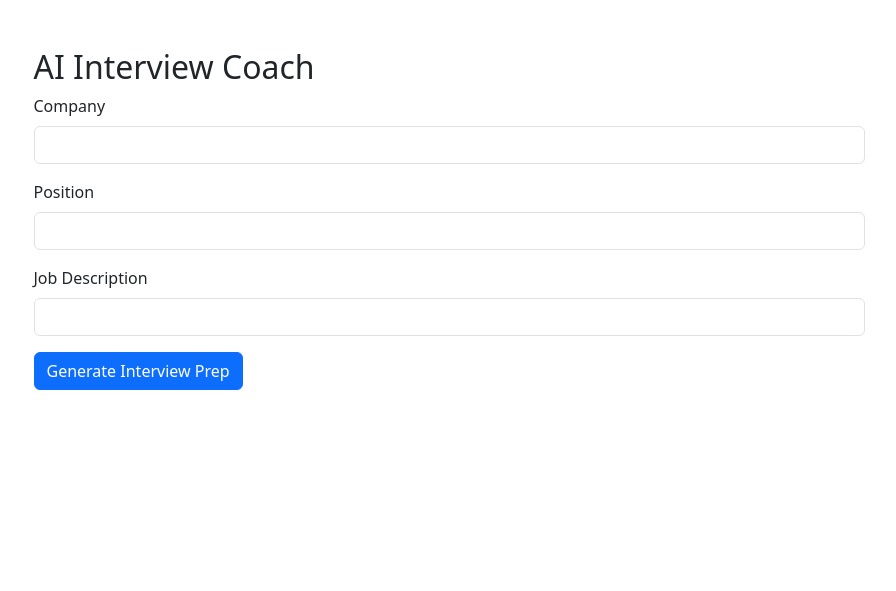
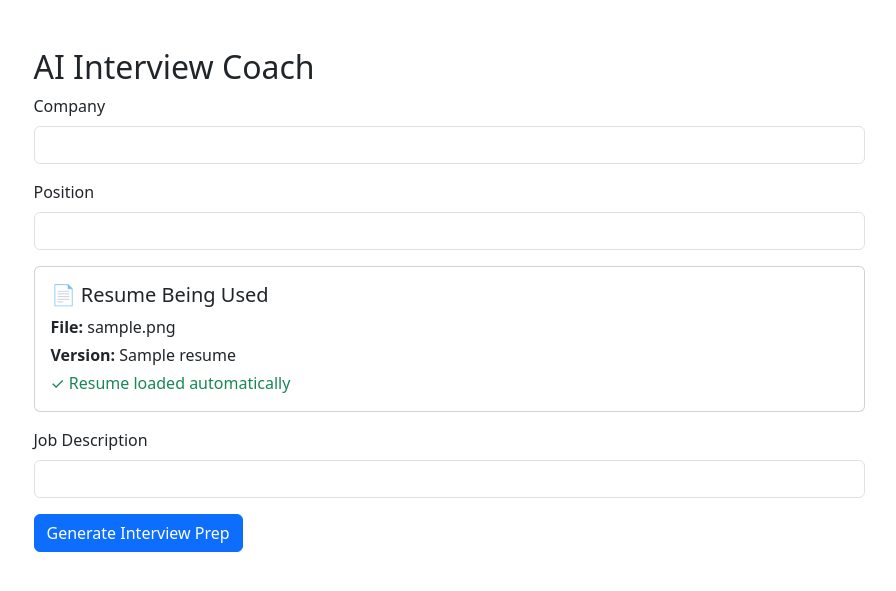
Before and after one commit to OloaneShark/get-a-job, a Flask app: page /ai/interview-coach in a window 1280 px wide. Shown: the part 47-638 px from the top of the page, without its empty margins (191-1087 px from the left). Run offline with Flask 3, Linux system fonts and the light colour scheme; a user stored in the database is signed in; tables that the repository leaves empty hold one stand-in row (values such as "Sample post"); parts of the project's set-up code (start-up, migrations or seed data) failed here and were passed over; some libraries are stand-ins or nearby versions.

Commit message:
Integrate uploaded resumes across AI workflows

```diff
--- a/app.py
+++ b/app.py
@@ -682,16 +682,22 @@ def interview_prep():
 @login_required
 def ai_interview_coach():
     form = AIInterviewCoachForm()
+    latest_resume = get_latest_resume_for_user(current_user.id)
 
     interview_prep = None
     manual_prompt = None
+
+    if not latest_resume or not latest_resume.extracted_text:
+        flash("Upload a resume before generating interview prep.", "warning")
+        return redirect(url_for("upload_resume"))
 
     if form.validate_on_submit():
         try:
             interview_prep = generate_interview_coach(
                 form.company.data,
                 form.position.data,
-                form.job_description.data
+                form.job_description.data,
+                latest_resume.extracted_text
             )
 
             log_action(current_user.id, "Generated AI interview prep")
@@ -700,7 +706,8 @@ def ai_interview_coach():
             manual_prompt = build_interview_coach_prompt(
                 form.company.data,
                 form.position.data,
-                form.job_description.data
+                form.job_description.data,
+                latest_resume.extracted_text
             )
 
             flash(
@@ -714,7 +721,8 @@ def ai_interview_coach():
         "ai_interview_coach.html",
         form=form,
         interview_prep=interview_prep,
-        manual_prompt=manual_prompt
+        manual_prompt=manual_prompt,
+        latest_resume=latest_resume
     )
 
 
@@ -728,6 +736,8 @@ def application_ai_interview_coach(application_id):
         return redirect(url_for("dashboard"))
 
     form = AIInterviewCoachForm()
+    latest_resume = get_latest_resume_for_user(current_user.id)
+
     interview_prep = None
     manual_prompt = None
 
@@ -740,12 +750,17 @@ def application_ai_interview_coach(application_id):
             else ""
         )
 
+    if not latest_resume or not latest_resume.extracted_text:
+        flash("Upload a resume before generating interview prep.", "warning")
+        return redirect(url_for("upload_resume"))
+
     if form.validate_on_submit():
         try:
-            interview_prep = generate_interview_prep(
+            interview_prep = generate_interview_coach(
                 form.company.data,
                 form.position.data,
-                form.job_description.data
+                form.job_description.data,
+                latest_resume.extracted_text
             )
 
             log_action(
@@ -757,7 +772,8 @@ def application_ai_interview_coach(application_id):
             manual_prompt = build_interview_coach_prompt(
                 form.company.data,
                 form.position.data,
-                form.job_description.data
+                form.job_description.data,
+                latest_resume.extracted_text
             )
 
             flash(
@@ -765,13 +781,14 @@ def application_ai_interview_coach(application_id):
                 "warning"
             )
 
-            print (e)
+            print(e)
 
     return render_template(
         "ai_interview_coach.html",
         form=form,
         interview_prep=interview_prep,
-        manual_prompt=manual_prompt
+        manual_prompt=manual_prompt,
+        latest_resume=latest_resume
     )
 
 
--- a/services/ai_interview_services.py
+++ b/services/ai_interview_services.py
@@ -6,7 +6,7 @@ def get_client():
     return OpenAI()
 
 
-def generate_interview_coach(company, position, job_description):
+def generate_interview_coach(company, position, job_description, resume_text=""):
     prompt = f"""
 You are an experienced technical interviewer and security engineering hiring manager.
 
@@ -15,6 +15,9 @@ Company:
 
 Position:
 {position}
+
+Candidate Resume:
+{resume_text}
 
 Job Description:
 {job_description}
--- a/services/manual_prompt_service.py
+++ b/services/manual_prompt_service.py
@@ -23,7 +23,7 @@ Respond in clear markdown.
 """
 
 
-def build_cover_letter_prompt(company, position, resume_text, job_description):
+def build_interview_coach_prompt(company, position, job_description, resume_text=""):
     return f"""
 You are a professional career coach and technical recruiter.
 
--- a/templates/ai_interview_coach.html
+++ b/templates/ai_interview_coach.html
@@ -21,6 +21,30 @@
             <div class="mb-3">
                 {{ form.position.label(class="form-label") }}
                 {{ form.position(class="form-control") }}
+            </div>
+
+            <div class="card mb-3">
+                <div class="card-body">
+                    <h5>📄 Resume Being Used</h5>
+
+                    {% if latest_resume %}
+                        <p class="mb-1">
+                            <strong>File:</strong> {{ latest_resume.original_filename }}
+                        </p>
+
+                        <p class="mb-1">
+                            <strong>Version:</strong> {{ latest_resume.version_name or "N/A" }}
+                        </p>
+
+                        <p class="mb-0 text-success">
+                            ✓ Resume loaded automatically
+                        </p>
+                    {% else %}
+                        <p class="text-danger">
+                            No resume uploaded.
+                        </p>
+                    {% endif %}
+                </div>
             </div>
 
             <div class="mb-3">
```
Also changed, not shown: README.md.
